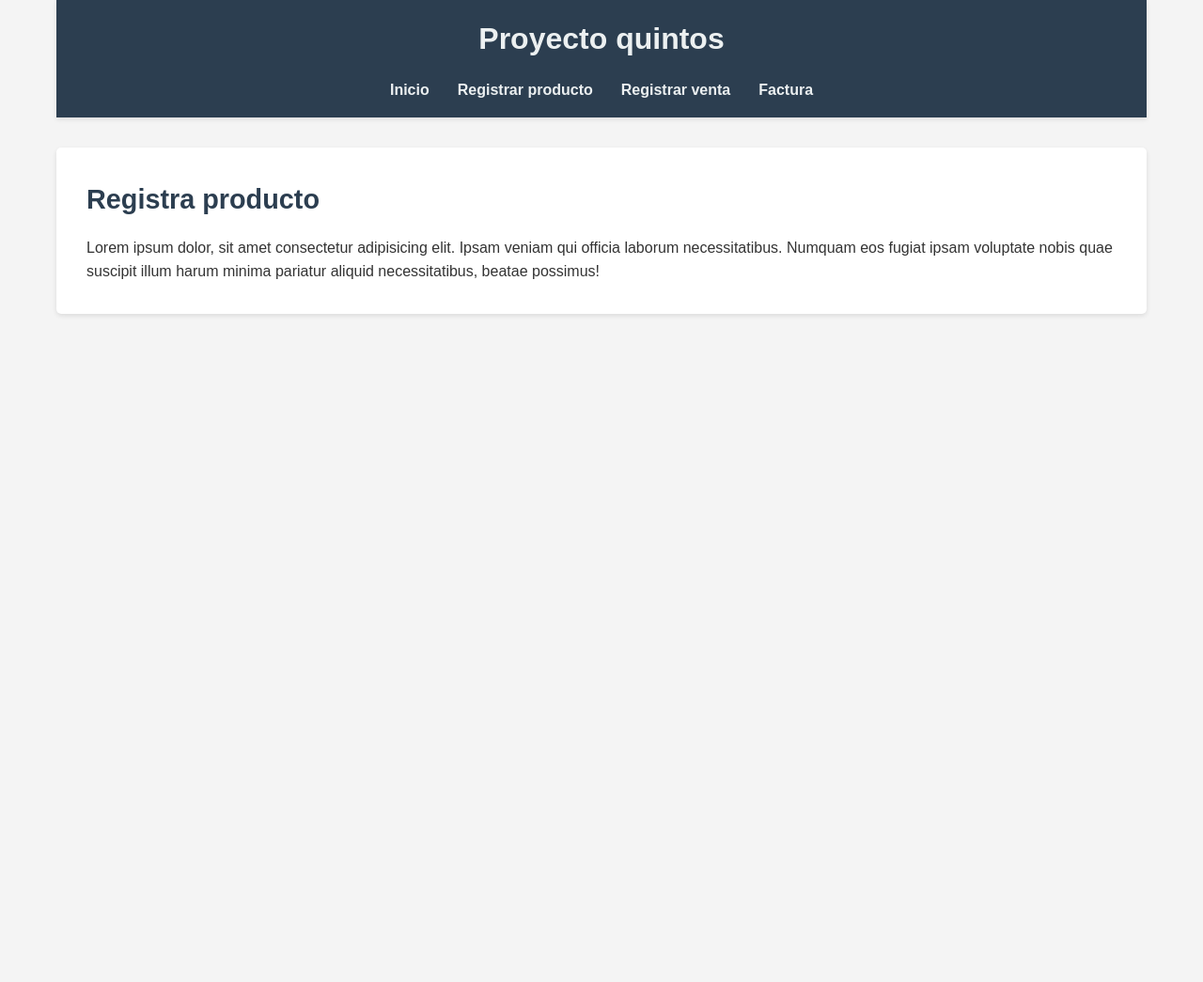
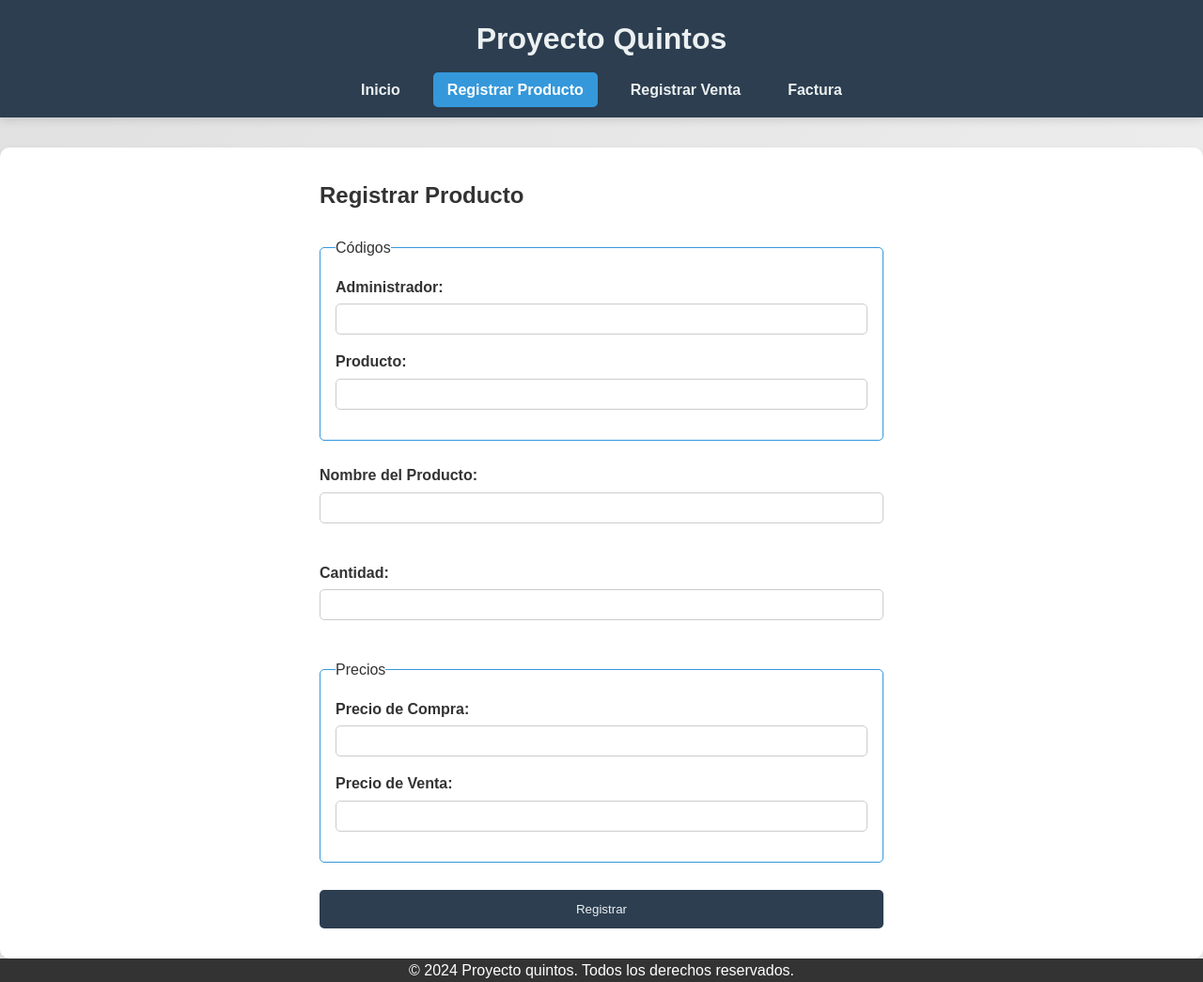
Before and after one commit to Mateo-808/Proyecto-quintos, a PHP site: page /registrar-producto/index.html in a window 1280 px wide. Shown: the whole page at 94% size. Before the commit the page ends 336 px from the top, so only its background shows below. Run offline with PHP 8.4, Linux system fonts and the light colour scheme.

Commit message:
Cambios en todo

```diff
--- a/factura/index.php
+++ /dev/null
@@ -1,5 +0,0 @@
-<?php
-    echo "Hola";
-    $hola = "hola";
-    echo $hola;
-?>
--- a/registrar-producto/index.html
+++ b/registrar-producto/index.html
@@ -3,41 +3,61 @@
 <head>
     <meta charset="UTF-8">
     <meta name="viewport" content="width=device-width, initial-scale=1.0">
-    <title>Registrar producto</title>
+    <title>Registrar Producto</title>
     <link rel="stylesheet" href="style.css">
     <link rel="icon" href="../icono.png">
+    <script defer src="script.js"></script>
 </head>
 <body>
     <div class="container">
-
         <header class="encabezado">
-            <h1 class="titulo">Proyecto quintos</h1>
-
+            <h1 class="titulo">Proyecto Quintos</h1>
             <nav>
                 <ul>
-                    <li>
-                        <a href="../index.html">Inicio</a>
-                    </li>
-                    <li>
-                        <a href="index.html">Registrar producto</a>
-                    </li>
-                    <li>
-                        <a href="../registrar-venta/index.html">Registrar venta</a>
-                    </li>
-                    <li>
-                        <a href="../factura/index.php">Factura</a>
-                    </li>
+                    <li><a href="../index.html">Inicio</a></li>
+                    <li><a href="index.html" class="activo">Registrar Producto</a></li>
+                    <li><a href="../registrar-venta/index.html">Registrar Venta</a></li>
+                    <li><a href="../factura/index.html">Factura</a></li>
                 </ul>
             </nav>
-
         </header>
 
         <main class="importante">
-            <h2 class="titulo-principal">Registra producto</h2>
-            <p>
-                Lorem ipsum dolor, sit amet consectetur adipisicing elit. Ipsam veniam qui officia laborum necessitatibus. Numquam eos fugiat ipsam voluptate nobis quae suscipit illum harum minima pariatur aliquid necessitatibus, beatae possimus!
-            </p>
+            <form action="producto.php" method="post" class="formulario">
+                <h2 class="titulo-principal">Registrar Producto</h2>
+
+                <fieldset>
+                    <legend>Códigos</legend>
+                    <label>Administrador:
+                        <input type="number" name="codigo_admin" required>
+                    </label>
+                    <label>Producto:
+                        <input type="number" name="codigo_producto" required>
+                    </label>
+                </fieldset>
+
+                <label>Nombre del Producto:
+                    <input type="text" name="nombre_producto" required>
+                </label>
+
+                <label>Cantidad:
+                    <input type="number" name="cantidad" required>
+                </label>
+
+                <fieldset>
+                    <legend>Precios</legend>
+                    <label>Precio de Compra:
+                        <input type="number" step="0.01" name="precio_compra" required>
+                    </label>
+                    <label>Precio de Venta:
+                        <input type="number" step="0.01" name="precio_venta" required>
+                    </label>
+                </fieldset>
+
+                <input type="submit" value="Registrar" class="boton-enviar">
+            </form>
         </main>
+        <footer>&copy; 2024 Proyecto quintos. Todos los derechos reservados.</footer>
     </div>
 </body>
 </html>
--- /dev/null
+++ b/registrar-producto/script.js
@@ -0,0 +1,20 @@
+document.addEventListener("DOMContentLoaded", () => {
+    const enlaces = document.querySelectorAll("nav a");
+
+    enlaces.forEach(enlace => {
+        enlace.addEventListener("click", (e) => {
+            enlaces.forEach(link => link.classList.remove("activo"));
+            e.target.classList.add("activo");
+        });
+    });
+
+    const inputs = document.querySelectorAll("input");
+    inputs.forEach(input => {
+        input.addEventListener("focus", () => {
+            input.style.backgroundColor = "#e8f0fe";
+        });
+        input.addEventListener("blur", () => {
+            input.style.backgroundColor = "white";
+        });
+    });
+});
--- a/registrar-producto/style.css
+++ b/registrar-producto/style.css
@@ -2,26 +2,28 @@
     margin: 0;
     padding: 0;
     box-sizing: border-box;
+    scroll-behavior: smooth;
 }
 
 body {
     font-family: 'Arial', sans-serif;
     line-height: 1.6;
     color: #333;
-    background-color: #f4f4f4;
+    background: linear-gradient(135deg, #e0e0e0, #f4f4f4);
 }
 
 .container {
-    max-width: 1200px;
     margin: 0 auto;
-    padding: 0 20px;
 }
 
 .encabezado {
     background-color: #2c3e50;
     color: #ecf0f1;
     padding: 1rem 0;
-    box-shadow: 0 2px 5px rgba(0, 0, 0, 0.1);
+    box-shadow: 0 4px 8px rgba(0, 0, 0, 0.1);
+    position: sticky;
+    top: 0;
+    z-index: 1000;
 }
 
 .titulo {
@@ -34,44 +36,105 @@ nav ul {
     list-style: none;
     display: flex;
     justify-content: center;
-}
-
-nav ul li {
-    margin: 0 15px;
+    gap: 20px;
 }
 
 nav ul li a {
     color: #ecf0f1;
     text-decoration: none;
     font-weight: bold;
-    transition: color 0.3s ease;
+    padding: 10px 15px;
+    border-radius: 5px;
+    transition: background 0.3s, color 0.3s;
 }
 
-nav ul li a:hover {
-    color: #3498db;
+nav ul li a:hover, nav ul li a.activo {
+    background-color: #3498db;
+    color: #fff;
 }
 
 .importante {
     background-color: #fff;
     padding: 2rem;
     margin-top: 2rem;
-    border-radius: 5px;
-    box-shadow: 0 2px 5px rgba(0, 0, 0, 0.1);
+    border-radius: 10px;
+    box-shadow: 0 4px 8px rgba(0, 0, 0, 0.1);
+    animation: fadeInUp 1s ease;
 }
 
-.titulo-principal {
-    color: #2c3e50;
-    font-size: 1.8rem;
+.formulario {
+    display: flex;
+    flex-direction: column;
+    gap: 1.5rem;
+    max-width: 600px;
+    margin: 0 auto;
+}
+
+form fieldset {
+    border: 1px solid #3498db;
+    border-radius: 5px;
+    padding: 1rem;
+}
+
+form label {
+    display: flex;
+    flex-direction: column;
+    font-weight: bold;
     margin-bottom: 1rem;
+}
+
+input {
+    padding: 0.5rem;
+    border: 1px solid #ccc;
+    border-radius: 5px;
+    margin-top: 5px;
+    width: 100%;
+    transition: border 0.3s ease;
+}
+
+input:focus {
+    border-color: #3498db;
+    outline: none;
+}
+
+.boton-enviar {
+    background-color: #2c3e50;
+    color: #ecf0f1;
+    padding: 0.8rem;
+    border: none;
+    border-radius: 5px;
+    cursor: pointer;
+    transition: background 0.3s ease;
+}
+
+.boton-enviar:hover {
+    background-color: #3498db;
+}
+
+footer {
+    text-align: center;
+    background-color: #333;
+    color: #fff;
+}
+
+@keyframes fadeInUp {
+    from {
+        opacity: 0;
+        transform: translateY(20px);
+    }
+    to {
+        opacity: 1;
+        transform: translateY(0);
+    }
 }
 
 @media (max-width: 768px) {
     nav ul {
-      flex-direction: column;
-      align-items: center;
-}
+        flex-direction: column;
+        align-items: center;
+    }
 
     nav ul li {
-      margin: 10px 0;
+        margin: 10px 0;
     }
 }
```
Also changed, not shown: factura/index.html (added, +54 -0 lines), factura/script.js (added, +18 -0 lines), factura/style.css (+77 -19 lines), index.html (+11 -18 lines), inicio/script.js (added, +12 -0 lines), inicio/style.css (+52 -16 lines), registrar-venta/index.html (+25 -20 lines), registrar-venta/script.js (added, +22 -0 lines), registrar-venta/style.css (+80 -21 lines), factura/factura.php (added), registrar-producto/producto.php (added), registrar-venta/venta.php (added).
